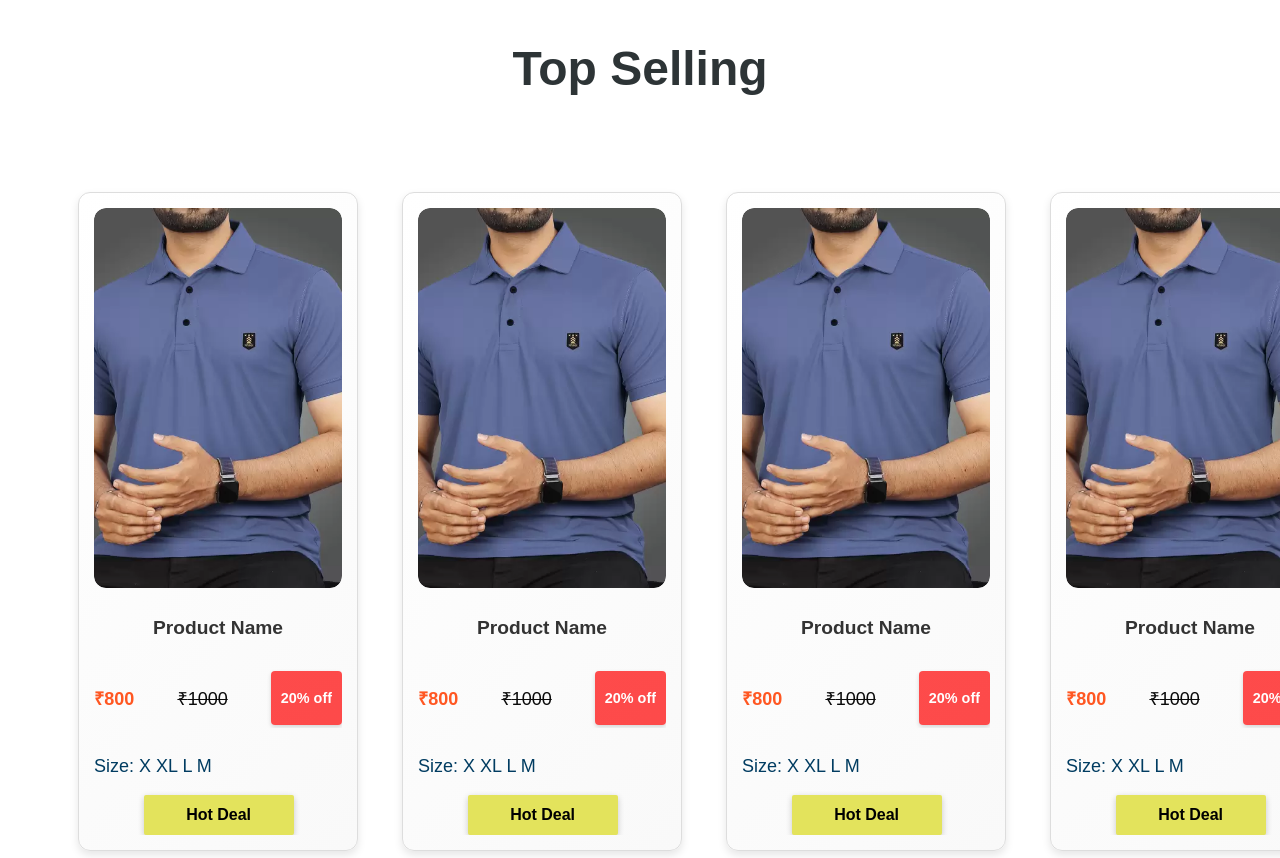
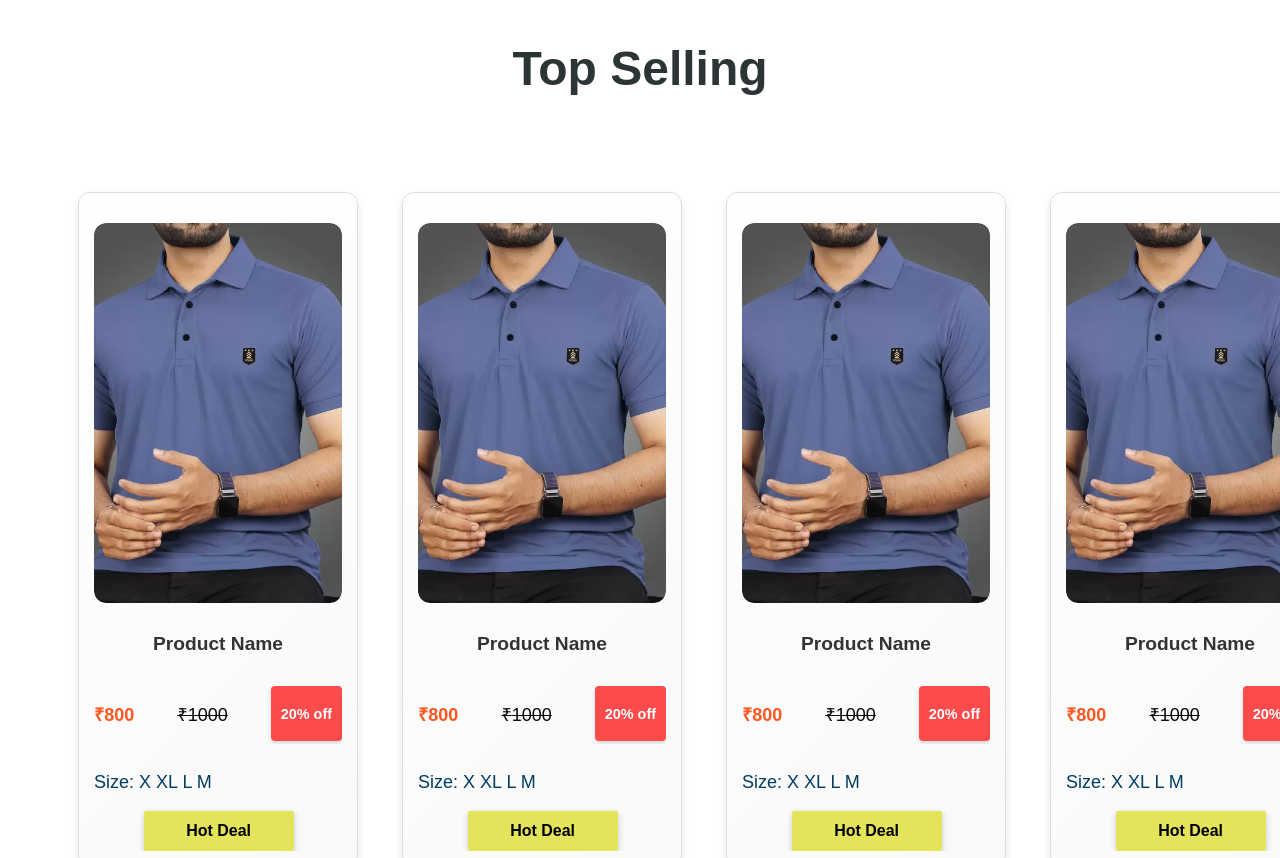
Before and after one commit to Santhosh-Shanmugam/SouthernTexport-E-commerce, a React (Vite) app in the folder Frontend/: page / in a window 1280 px wide. Shown: the part 1100-1958 px from the top of the page. Built offline with nearby package versions, Linux system fonts and the light colour scheme.

Commit message:
Backend server created

```diff
--- a/Frontend/src/Components/InnerDisplay/InnerDisplay.css
+++ b/Frontend/src/Components/InnerDisplay/InnerDisplay.css
@@ -1,7 +1,6 @@
 *{
     font-family: sans-serif;
 }
-
 
 .left-sample-image img {
     display: flex;
--- a/Frontend/src/Components/Items/Items.css
+++ b/Frontend/src/Components/Items/Items.css
@@ -1,11 +1,10 @@
-/* General Styles */
 a {
     text-decoration: none;
 }
 
 .item-con-all {
     width: 280px;
-    max-width: 100%; /* Ensures container doesn't overflow on smaller screens */
+    max-width: 100%;
     border: 1px solid #ddd;
     border-radius: 12px;
     background: linear-gradient(135deg, #ffffff, #f9f9f9);
@@ -22,10 +21,8 @@ a {
     position: relative;
     overflow: hidden;
 
-    /* Prevent text overflow */
     text-overflow: ellipsis;
 
-    /* Improved cross-browser compatibility */
     -webkit-box-sizing: border-box;
     -moz-box-sizing: border-box;
     box-sizing: border-box;
@@ -36,7 +33,6 @@ a {
     box-shadow: 0 6px 12px rgba(0, 0, 0, 0.15);
 }
 
-/* Ensure internal content doesn't cause overflow */
 .item-con-all * {
     max-width: 100%;
     overflow: hidden;
@@ -51,14 +47,13 @@ a {
     color: #013c61;
     font-size: large;
 }
-/* Image Container */
+
 .item-image {
     width: 100%;
     height: 380px;
     display: flex;
     align-items: center;
     justify-content: center;
-    /* background: linear-gradient(135deg, #e6e6e6, #ffffff); */
     border-radius: 12px;
     overflow: hidden;
     transition: all 0.3s ease-in-out;
@@ -76,7 +71,6 @@ a {
     transform: scale(1.05);
 }
 
-/* Item Name */
 .item-name {
     font-size: 1.2rem;
     font-weight: bold;
@@ -90,7 +84,7 @@ a {
     color: #ff5722;
 }
 
-/* Price & Offer */
+
 .item-price {
     display: flex;
     justify-content: space-between;
@@ -103,14 +97,12 @@ a {
 .item-price-new {
     font-weight: bold;
     color: #ff5722;
-    /* font-size: 1.1rem; */
     font-size: large;
 }
 
 .item-price-old {
     text-decoration: line-through;
     color: #0b0b0b;
-    /* font-size: 0.9rem; */
     font-size: large;
 }
 
@@ -124,25 +116,22 @@ a {
     box-shadow: 0px 2px 4px rgba(0, 0, 0, 0.15);
 }
 
-/* Status */
+
 .item-status {
     display: flex;
     align-items: center;
     justify-content: center;
-    /* padding-left: 70%; */
-    /* background: linear-gradient(135deg, #b2ff59, #76c7c0); */
     color: #000;
     width: 130px;
     height: 30px;
     font-weight: bold;
     border-radius: 16px;
-    /* margin-top: -10px; */
     margin-left: 20%;
     text-align: center;
     box-shadow: 0px 2px 6px rgba(0, 0, 0, 0.2);
 }
 
-/* Responsive Grid */
+
 .items-con {
     display: grid;
     width: 100%;
@@ -151,7 +140,7 @@ a {
     justify-content: center;
 }
 
-/* Animations */
+
 @keyframes fadeIn {
     from {
         opacity: 0;
@@ -167,7 +156,6 @@ a {
     animation: fadeIn 0.5s ease-in-out;
 }
 
-/* Responsive Grid */
 @media (min-width: 1200px) {
     .items-con {
         grid-template-columns: repeat(5, 1fr);
@@ -205,3 +193,20 @@ a {
         margin: 0 auto;
     }
 }
+/* General Styles */
+.items-con {
+    display: grid;
+    width: 100%;
+    height: 100%;
+    grid-template-columns: repeat(100px, 1fr);
+    justify-content: center;
+    align-items: center;
+    flex-direction: column;
+    justify-content: center;
+    place-items: center;
+
+}
+
+.item-con-all{
+    padding-top: 10%;
+}
```
Also changed, not shown: 1 other file (tests, documents, lock files or other folders).
